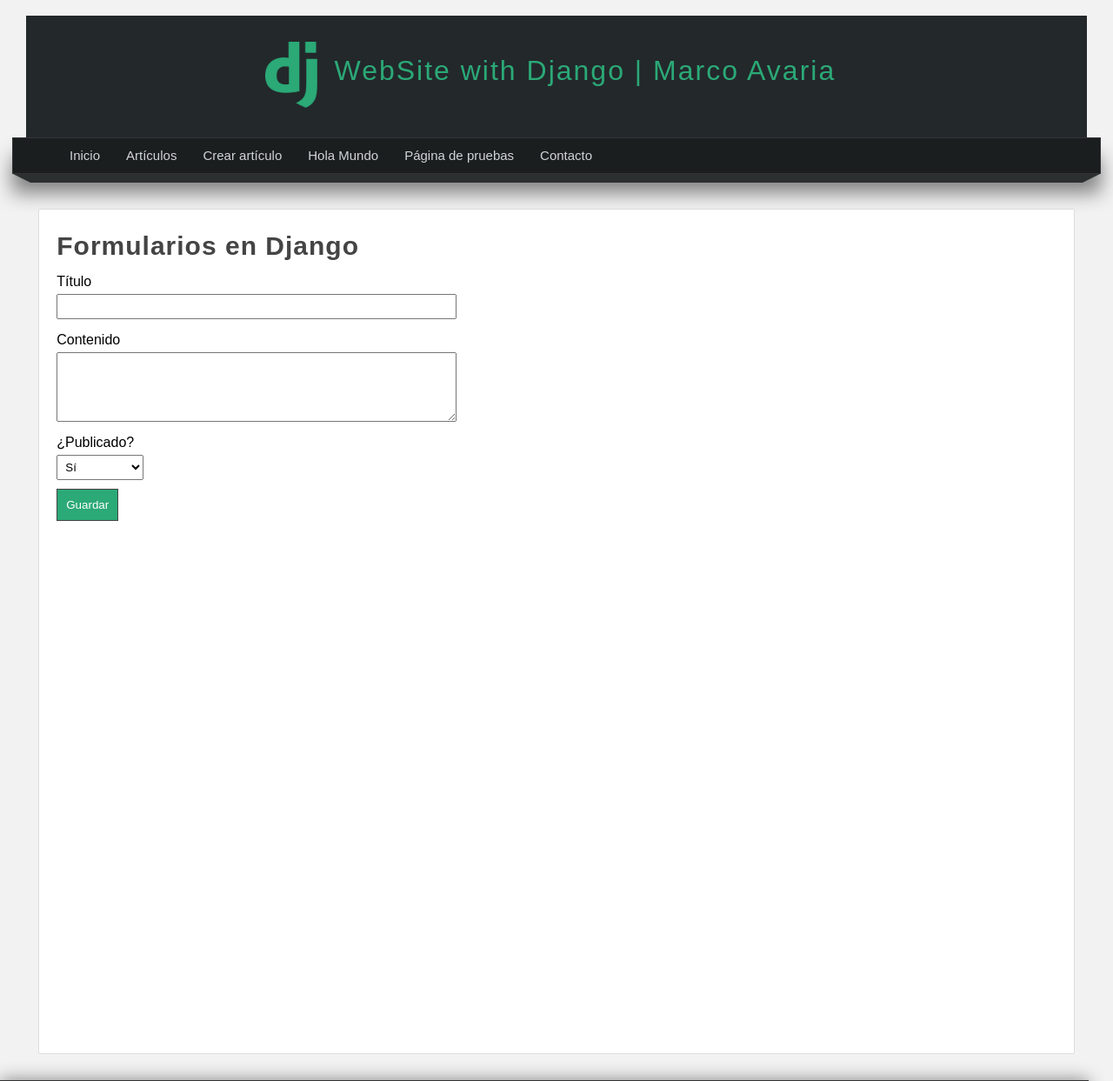
After one commit to MarcoAvaria/AprendiendoDjango, a Django app: page /create-article in a window 1280 px wide. The commit adds this page. Shown: the top 1243 px of the page at 87% size. Run offline with Django 5.2, Linux system fonts and the light colour scheme.

Commit message:
Actualización...

```diff
--- a/AprendiendoDjango/settings.py
+++ b/AprendiendoDjango/settings.py
@@ -104,7 +104,8 @@ AUTH_PASSWORD_VALIDATORS = [
 # Internationalization
 # https://docs.djangoproject.com/en/5.1/topics/i18n/
 
-LANGUAGE_CODE = 'en-us'
+# LANGUAGE_CODE = 'en-us'
+LANGUAGE_CODE = 'es-es'
 
 TIME_ZONE = 'UTC'
 
--- a/AprendiendoDjango/urls.py
+++ b/AprendiendoDjango/urls.py
@@ -32,5 +32,9 @@ urlpatterns = [
     path('contacto/<str:nombre>/<str:apellidos>', miapp.views.contacto, name="contacto"),
     path('crear-articulo/<str:title>/<str:content>/<str:public>', miapp.views.crear_articulo, name="crear_articulo"),
     path('articulo/', miapp.views.articulo, name="articulo"),
-    path('editar-articulo/<int:id>', miapp.views.editar_articulo)
+    path('editar-articulo/<int:id>', miapp.views.editar_articulo),
+    path('articulos/', miapp.views.articulos, name='articulos'),
+    path('borrar-articulo/<int:id>', miapp.views.borrar_articulo, name="borrar"),
+    path('save-article', miapp.views.save_article, name="save"),
+    path('create-article', miapp.views.create_article, name="create"),
 ]
--- a/miapp/static/css/styles.css
+++ b/miapp/static/css/styles.css
@@ -147,6 +147,57 @@ nav ul li a:hover{
     margin: 0 auto;
 }
 
+.box form{
+    width: 40%;
+}
+
+.box form input,
+.box form label{
+    display: block;
+    padding: 5px;
+    padding-left: 0px;
+}
+
+.box form input[type="text"],
+.box form textarea{
+    width: 100%;
+    margin-bottom: 10px;
+}
+
+.box form input[type="text"],
+.box form textarea
+.box select{
+    width: 100%;
+    margin-bottom: 10px;
+}
+
+.box form select{
+    width: 100px;
+    padding: 5px;
+}
+
+.box form input[type="submit"],
+.box form input[type="button"],
+.box form button{
+    padding: 10px;
+    margin-top: 10px;
+    background: #2ba977;
+    border: 1px solid #444;
+    color: white;
+    transition: 350ms all;
+}
+
+.box form input[type="submit"]:hover,
+.box form input[type="button"]:hover,
+.box form button:hover{
+    cursor:pointer;
+    background: #207a56;
+}
+
+.box form textarea{
+    height: 10%;
+}
+
 .title{
     color: #444;
     letter-spacing: 1px;
--- /dev/null
+++ b/miapp/templates/create_article.html
@@ -0,0 +1,27 @@
+{% extends 'layout.html' %}
+
+{% block title %} Formularios en Django {% endblock %}
+
+{% block content %}
+
+<h1 class="title">Formularios en Django</h1>
+
+<form action="{% url 'save' %}" method="GET">
+
+    <label for="name">Título</label>
+    <input type="text" name="title" />
+
+    <label for="content">Contenido</label>
+    <textarea name="content"></textarea>
+
+    <label for="public">¿Publicado?</label>
+    <select name="public">
+        <option value="1">Sí</option>
+        <option value="0">No</option>
+    </select>
+
+    <input type="submit" value="Guardar" />
+
+</form>
+
+{% endblock %}
--- a/miapp/templates/hola_mundo.html
+++ b/miapp/templates/hola_mundo.html
@@ -4,7 +4,7 @@
 
 {% block content %}
     <!-- block.super sirve para llamar el content original -->
-    {{ block.super }}
+    <!-- {{ block.super }} -->
     <h1 class="title">Hola mundo con Django!!</h1>
     <h3>Soy Marco Avaria, Ingeniero Informático</h3>
 {% endblock %}
--- a/miapp/templates/layout.html
+++ b/miapp/templates/layout.html
@@ -28,6 +28,13 @@
         <ul>
             <li>
                 <a href="{% url 'inicio' %}">Inicio</a>
+            </li>
+            <li>
+                <a href="{% url 'articulos' %}">Artículos</a>
+            </li>
+            <li>
+                <!-- <a href="/hola-mundo">Hola Mundo</a> -->
+                <a href="{% url 'create' %}">Crear artículo</a>
             </li>
             <li>
                 <!-- <a href="/hola-mundo">Hola Mundo</a> -->
--- a/miapp/views.py
+++ b/miapp/views.py
@@ -1,4 +1,6 @@
 from django.shortcuts import render, HttpResponse, redirect
+from django.db.models import Q
+
 from miapp.models import Article
 
 # Create your views here.
@@ -81,14 +83,33 @@ def pagina(request, redirigir=0):
     })
 
 def contacto(request, nombre = "", apellidos = ""):
+
+    # articulos = Article.objects.all()
+    # return render(request, 'articulos.html',{
+    #     'articulos':articulos
+    # })
+
+    # html = ""
+    # nombre = nombre.capitalize()
+    # apellidos = apellidos.capitalize()
+    # if nombre and apellidos:
+    #     html += "<p>El nombre completo es: </p>"
+    #     html += f"<h3>{nombre} {apellidos}<h3>"
+
+    # return HttpResponse(layout + f"<h2>Contacto</h2>"+html)
+
     html = ""
     nombre = nombre.capitalize()
     apellidos = apellidos.capitalize()
-    if nombre and apellidos:
-        html += "<p>El nombre completo es: </p>"
-        html += f"<h3>{nombre} {apellidos}<h3>"
+    # if nombre and apellidos:
+    #     html += "<p>El nombre completo es: </p>"
+    #     html += f"<h3>{nombre} {apellidos}<h3>"
 
-    return HttpResponse(layout + f"<h2>Contacto</h2>"+html)
+    return render(request, 'contacto.html',{
+        'nombre':nombre,
+        'apellidos':apellidos
+    })
+
 
 def crear_articulo(request, title, content, public):
     articulo = Article(
@@ -99,6 +120,30 @@ def crear_articulo(request, title, content, public):
     articulo.save()
 
     return HttpResponse(f"Articulo creado: <strong>{articulo.title}</strong> - {articulo.content}")
+
+def save_article(request):
+    if request.method == 'GET':
+
+        title = request.GET['title']
+        if len(title) <= 5:
+            return HttpResponse("¡ALERTA! El título es muy pequeño")
+
+        content = request.GET['content']
+        public = request.GET['public']
+
+        articulo = Article(
+            title = title,
+            content = content,
+            public = public,
+        )
+        articulo.save()
+
+        return HttpResponse(f"Articulo creado: <strong>{articulo.title}</strong> - {articulo.content}")
+    else:
+         return HttpResponse("<h2>No se ha podido crear el artículo</h2>")
+
+def create_article(request):
+    return render(request, 'create_article.html')
 
 def articulo(request):
     try:
@@ -123,3 +168,8 @@ def articulos(request):
     return render(request, 'articulos.html',{
         'articulos':articulos
     })
+
+def borrar_articulo(request, id):
+    articulo = Article.objects.get(pk=id)
+    articulo.delete()
+    return redirect('articulos')
```
Also changed, not shown: miapp/templates/articulos.html (+23 -1 lines), miapp/templates/contacto.html (added, +11 -0 lines), miapp/views_comments.py (added, +52 -0 lines), db.sqlite3.
